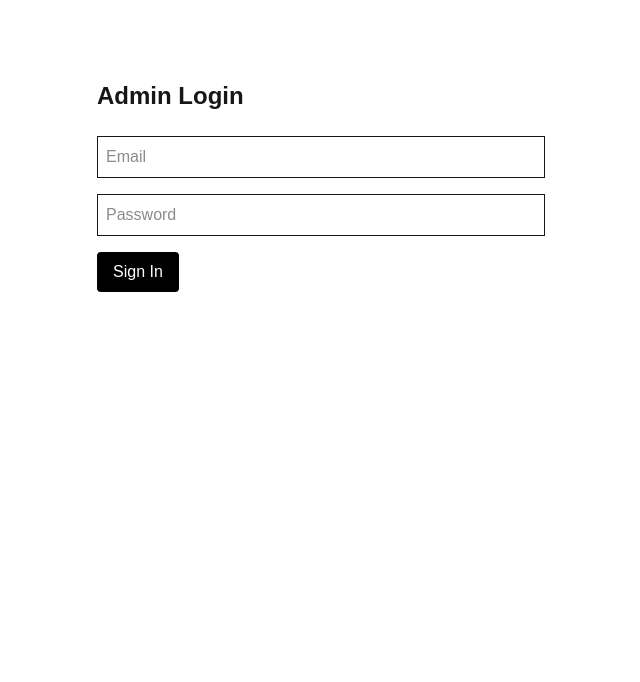
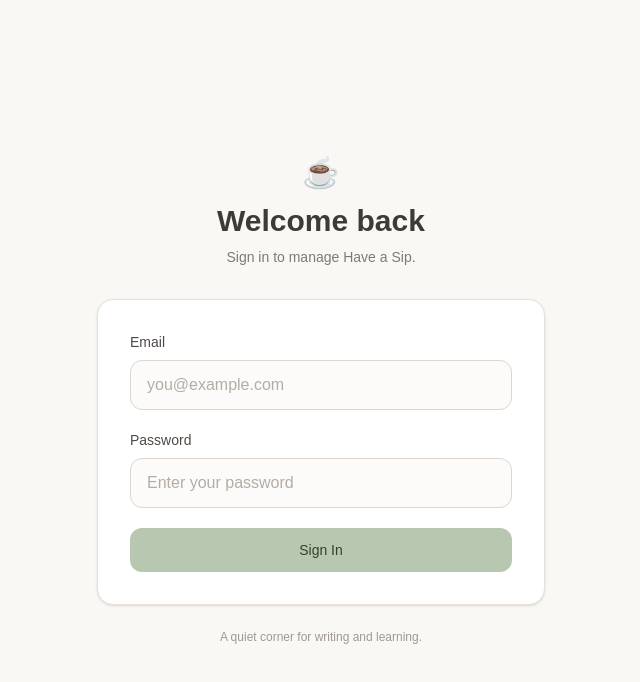
Before and after one commit to Ella-Truong/have-a-sip, a Next.js app: page /login in a window 1280 px wide. Shown: the top 682 px of the page, without its empty margins (319-959 px from the left). Built offline with nearby package versions, Linux system fonts and the light colour scheme; no server answers.

Commit message:
feat: update login page UI

```diff
--- a/src/app/login/page.tsx
+++ b/src/app/login/page.tsx
@@ -1,7 +1,7 @@
 import { signIn } from "@/auth";
 
 export default function LoginPage() {
-    async function login(formData: FormData){
+    async function login(formData: FormData) {
         "use server";
 
         await signIn("credentials", {
@@ -12,33 +12,80 @@ export default function LoginPage() {
     }
 
     return (
-        <main className="max-w-md mx-auto mt-20">
-            <h1 className="text-2xl font-bold mb-6">
-                Admin Login
+        <main className="flex min-h-screen items-center justify-center bg-[#FAF8F5] px-6">
+            <div className="w-full max-w-md">
+                {/* Header */}
+                <div className="mb-8 text-center">
+                    <div className="mb-3 text-3xl">
+                        ☕
+                    </div>
+
+                    <h1 className="text-3xl font-semibold text-[#3F3A37]">
+                        Welcome back
                     </h1>
 
-            <form action={login} className="space-y-4">
+                    <p className="mt-2 text-sm text-[#817873]">
+                        Sign in to manage Have a Sip.
+                    </p>
+                </div>
+
+                {/* Login Card */}
+                <form
+                    action={login}
+                    className="space-y-5 rounded-2xl border border-[#E7E0DA] bg-white p-8 shadow-sm"
+                >
+                    {/* Email */}
+                    <div>
+                        <label
+                            htmlFor="email"
+                            className="mb-2 block text-sm font-medium text-[#4F4945]"
+                        >
+                            Email
+                        </label>
+
                         <input
+                            id="email"
                             name="email"
                             type="email"
-                    placeholder="Email"
-                    className="border p-2 w-full"
+                            required
+                            placeholder="you@example.com"
+                            className="w-full rounded-xl border border-[#DDD5CE] bg-[#FCFBF9] px-4 py-3 text-[#3F3A37] outline-none transition placeholder:text-[#B5ACA5] focus:border-[#A8BCA0] focus:ring-2 focus:ring-[#E4EFE0]"
                         />
+                    </div>
+
+                    {/* Password */}
+                    <div>
+                        <label
+                            htmlFor="password"
+                            className="mb-2 block text-sm font-medium text-[#4F4945]"
+                        >
+                            Password
+                        </label>
 
                         <input
+                            id="password"
                             name="password"
                             type="password"
-                    placeholder="Password"
-                    className="border p-2 w-full"
+                            required
+                            placeholder="Enter your password"
+                            className="w-full rounded-xl border border-[#DDD5CE] bg-[#FCFBF9] px-4 py-3 text-[#3F3A37] outline-none transition placeholder:text-[#B5ACA5] focus:border-[#A8BCA0] focus:ring-2 focus:ring-[#E4EFE0]"
                         />
+                    </div>
 
+                    {/* Submit */}
                     <button
                         type="submit"
-                    className="bg-black text-white px-4 py-2 rounded"
+                        className="w-full rounded-xl bg-[#B8C8B0] px-5 py-3 text-sm font-medium text-[#34402F] transition hover:bg-[#A8BCA0] focus:outline-none focus:ring-2 focus:ring-[#DDE8D8]"
                     >
                         Sign In
                     </button>
                 </form>
+
+                {/* Footer */}
+                <p className="mt-6 text-center text-xs text-[#A09892]">
+                    A quiet corner for writing and learning.
+                </p>
+            </div>
         </main>
-    )
+    );
 }
```
Lines whose indentation alone changed are shown as unchanged.
